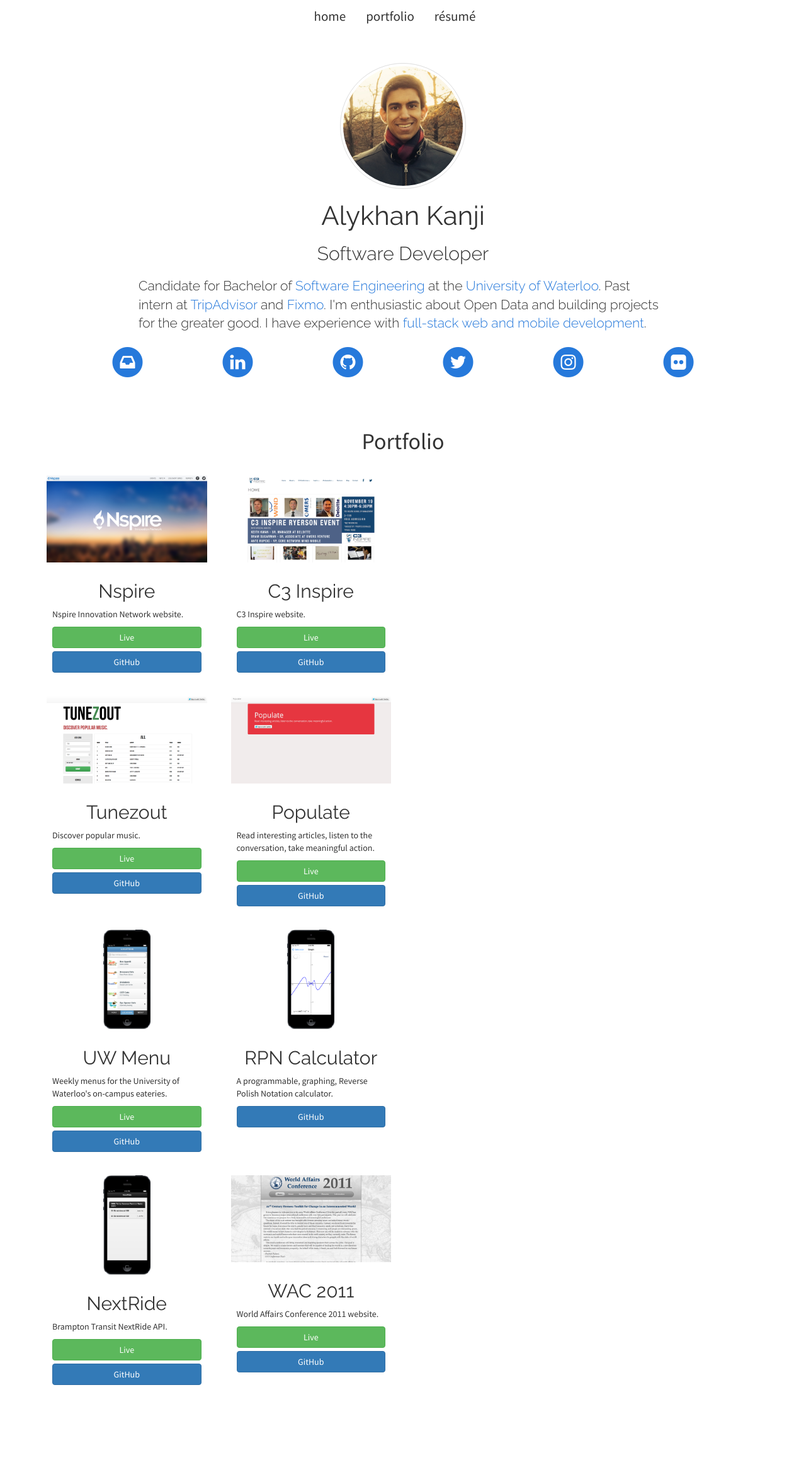
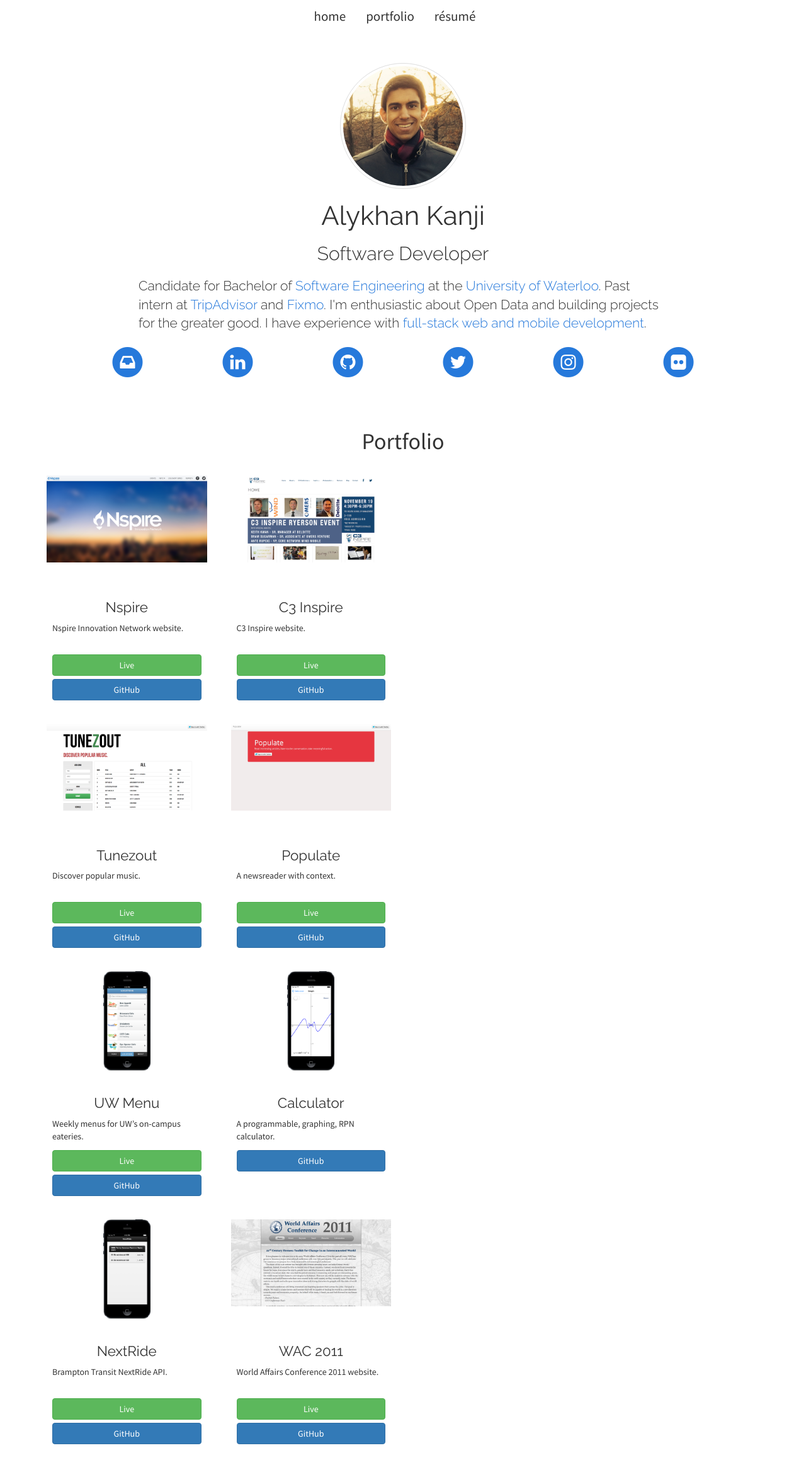
Before and after one commit to alykhank/alykhank.github.io, a Jekyll site: the page built from index.html, in a window 1280 px wide. Shown: the whole page at 63% size. Built offline with Jekyll 4.4.1, drawn with Linux system fonts in a browser that asks for light colours; nearby versions of some CDN libraries; Markdown is read by kramdown in place of the engine named in the settings; comment, search, counter and statistics services are not loaded; before the commit the page ends 2232 px from its top, so only the background shows below that.

Commit message:
Attempt to align portfolio buttons

```diff
--- a/_data/projects.yml
+++ b/_data/projects.yml
@@ -17,20 +17,20 @@
   github: https://github.com/alykhank/Tunezout
 
 - title: Populate
-  caption: Read interesting articles, listen to the conversation, take meaningful action.
+  caption: A newsreader with context.
   thumbnail: populate
   live: http://populate-mit.herokuapp.com
   github: https://github.com/alykhank/populate
 
 - title: UW Menu
-  caption: Weekly menus for the University of Waterloo's on-campus eateries.
+  caption: Weekly menus for UW’s on-campus eateries.
   thumbnail: uwmenu
   live: http://uwmenu.com
   github: https://github.com/alykhank/FoodMenu
   thumbnail_tall: true
 
-- title: RPN Calculator
-  caption: A programmable, graphing, Reverse Polish Notation calculator.
+- title: Calculator
+  caption: A programmable, graphing, RPN calculator.
   thumbnail: calculator
   github: https://github.com/alykhank/calculator
   thumbnail_tall: true
--- a/_includes/portfolio.html
+++ b/_includes/portfolio.html
@@ -6,11 +6,13 @@
 		<div class="col-xs-6 col-sm-3">
 			<div class="thumbnail">
 				{% if p.thumbnail %}
-				<img src="img/{{ p.thumbnail }}.png" alt="{{ p.title }}" {% if p.thumbnail_tall %}width="75"{% endif %} class="img-responsive">
+				<div class="thumbnail-img">
+					<img src="img/{{ p.thumbnail }}.png" alt="{{ p.title }}" {% if p.thumbnail_tall %}width="75"{% endif %} class="img-responsive center-block">
+				</div>
 				{% endif %}
 				<div class="caption">
-					<h2 class="text-center thumbnail-title">{{ p.title }}</h2>
-					<p>{{ p.caption }}</p>
+					<h3 class="text-center thumbnail-title">{{ p.title }}</h3>
+					<p class="thumbnail-caption">{{ p.caption }}</p>
 					{% if p.live %}
 					<a href="{{ p.live }}" target="_blank" class="btn btn-success btn-block">Live</a>
 					{% endif %}
--- a/css/styles.css
+++ b/css/styles.css
@@ -59,6 +59,32 @@
 	border-radius: 0;
 }
 
+.thumbnail h3 {
+	font-size: 1.6em;
+}
+
+@media only screen and (min-width: 768px) and (max-width: 991px) {
+	.thumbnail-caption {
+		min-height: 4em;
+	}
+}
+
+@media only screen and (min-width: 992px) and (max-width: 1199px) {
+	.thumbnail-caption {
+		min-height: 3em;
+	}
+}
+
+@media only screen and (min-width: 1200px) {
+	.thumbnail-img {
+		min-height: 12em;
+	}
+
+	.thumbnail-caption {
+		min-height: 3em;
+	}
+}
+
 .fa {
 	transition: color 0.4s ease;
 }
```
